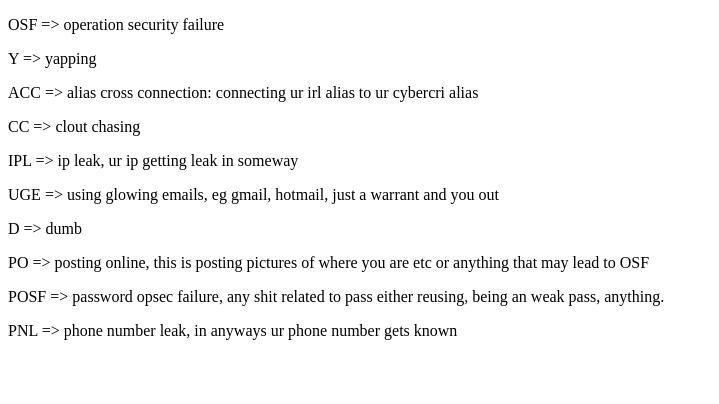
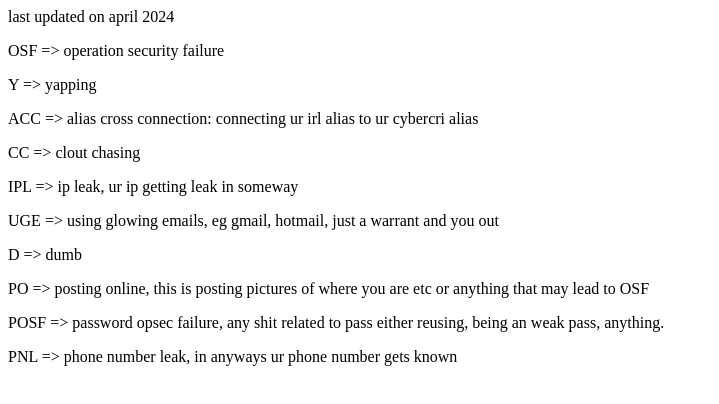
Before and after one commit to opsecfail/opsecfail.github.io, a plain HTML site: page accro.html in a window 1280 px wide. Shown: the whole page, without its empty margins (0-719 px from the left). Drawn offline with Linux system fonts and the light colour scheme.

Commit message:
Update accro.html

```diff
--- a/accro.html
+++ b/accro.html
@@ -6,6 +6,7 @@
     <title>accro</title>
 </head>
 <body>
+    last updated on april 2024
     <p>OSF => operation security failure</p>
     <p>Y => yapping<br></p>
     <p>ACC => alias cross connection: connecting ur irl alias to ur cybercri alias<br></p>
```
